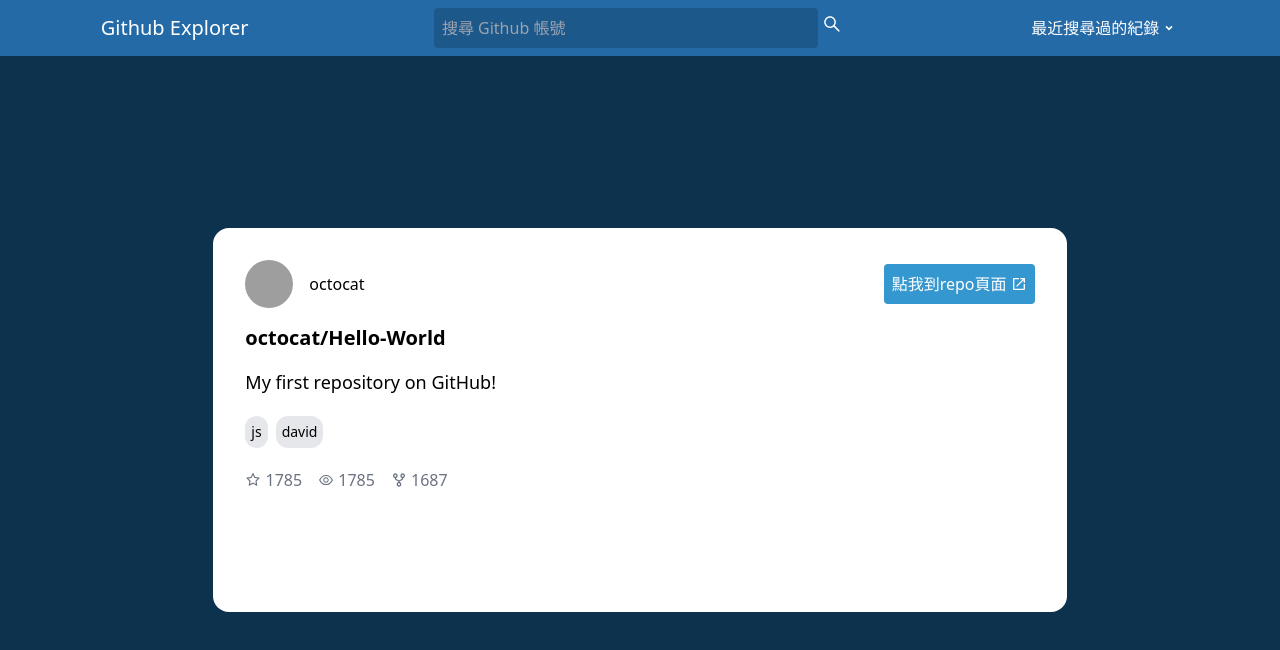
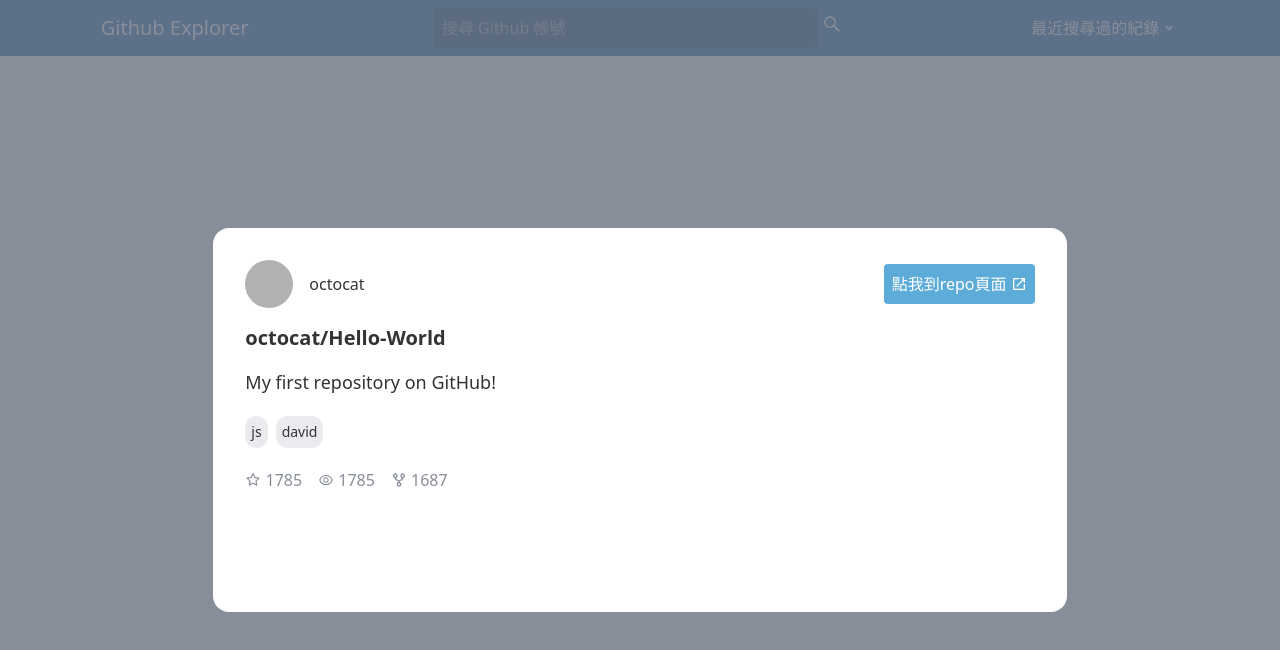
Before and after one commit to f312213213/2022-dcard-frontend-intern, a React (Create React App) app: page /users/1/repos/1 in a window 1280 px wide. Shown: the top 650 px of the page. Built offline with nearby package versions, Linux system fonts and the light colour scheme; grey boxes are pictures that could not be loaded.

Commit message:
feature: build single repo page in modal

```diff
--- a/src/components/Navbar/index.js
+++ b/src/components/Navbar/index.js
@@ -6,7 +6,7 @@
 
 const Navbar = () => {
   return (
-      <nav className={'fixed top-0 p-2 flex justify-around items-center bg-dcard-light-blue w-full z-50'}>
+      <nav className={'fixed top-0 p-2 flex justify-around items-center bg-dcard-light-blue w-full z-40'}>
         <LinkToHome />
         <InputSearch />
         <RecentSearch />
--- a/src/index.css
+++ b/src/index.css
@@ -15,3 +15,7 @@
 .PageContainer {
     @apply relative md:w-2/3 w-full bg-white flex flex-col items-center rounded-2xl
 }
+
+.Modal {
+    @apply bg-gray-500 opacity-80 z-50 fixed top-0
+}
--- a/src/pages/AppRouter.js
+++ b/src/pages/AppRouter.js
@@ -4,11 +4,13 @@
 import UserSearch from './UserSearch'
 import RepoPage from './RepoPage'
 import Trending from './Trending'
+import RepoPageModal from './RepoPage/RepoPageModal'
 
 const AppRouter = () => {
   return (
       <div className={'md:bg-dcard-dark-blue'}>
         <Routes>
+          <Route path={'/users/:username/repos/:repo'} element={<RepoPageModal />} />
           <Route path={'/users/:username/repos/:repo'} element={<RepoPage />} />
           <Route path={'/users/:username/repos'} element={<UserSearch />} />
           <Route path={'/'} exact element={<Trending />} />
--- /dev/null
+++ b/src/pages/RepoPage/RepoPageModal.js
@@ -0,0 +1,19 @@
+import React from 'react'
+import RepoHeader from './components/RepoHeader'
+import { FAKE_SINGLE_REPO as repo } from '../../FAKE_SINGLE_REPO'
+import RepoBody from './components/RepoBody'
+import Statistic from './components/Statistic'
+
+const RepoPageModal = () => {
+  return (
+      <div className={'Page items-center Modal'}>
+        <div className={'PageContainer h-96 p-8'}>
+          <RepoHeader repo={repo} />
+          <RepoBody repo={repo} />
+          <Statistic repo={repo} />
+        </div>
+      </div>
+  )
+}
+
+export default RepoPageModal
--- a/src/pages/RepoPageModal/index.js
+++ /dev/null
@@ -1,11 +0,0 @@
-import React from 'react'
-
-const RepoPageModal = () => {
-  return (
-      <div>
-
-      </div>
-  )
-}
-
-export default RepoPageModal
```
